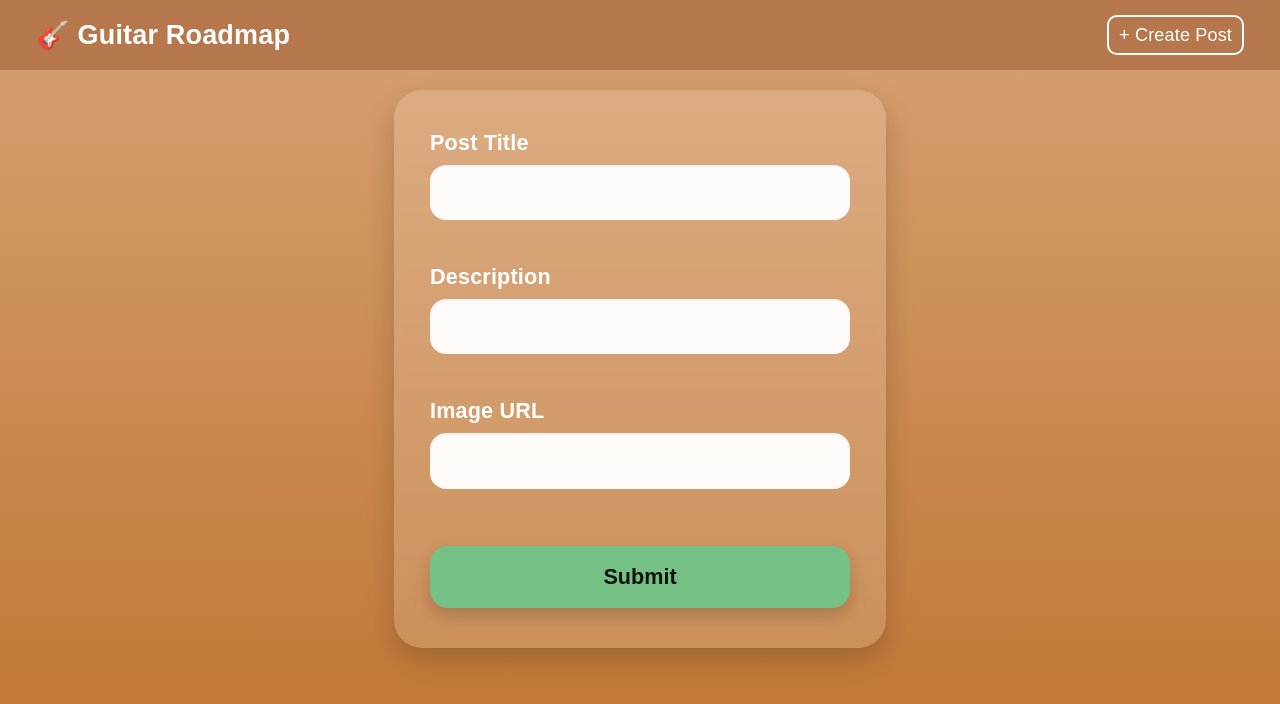
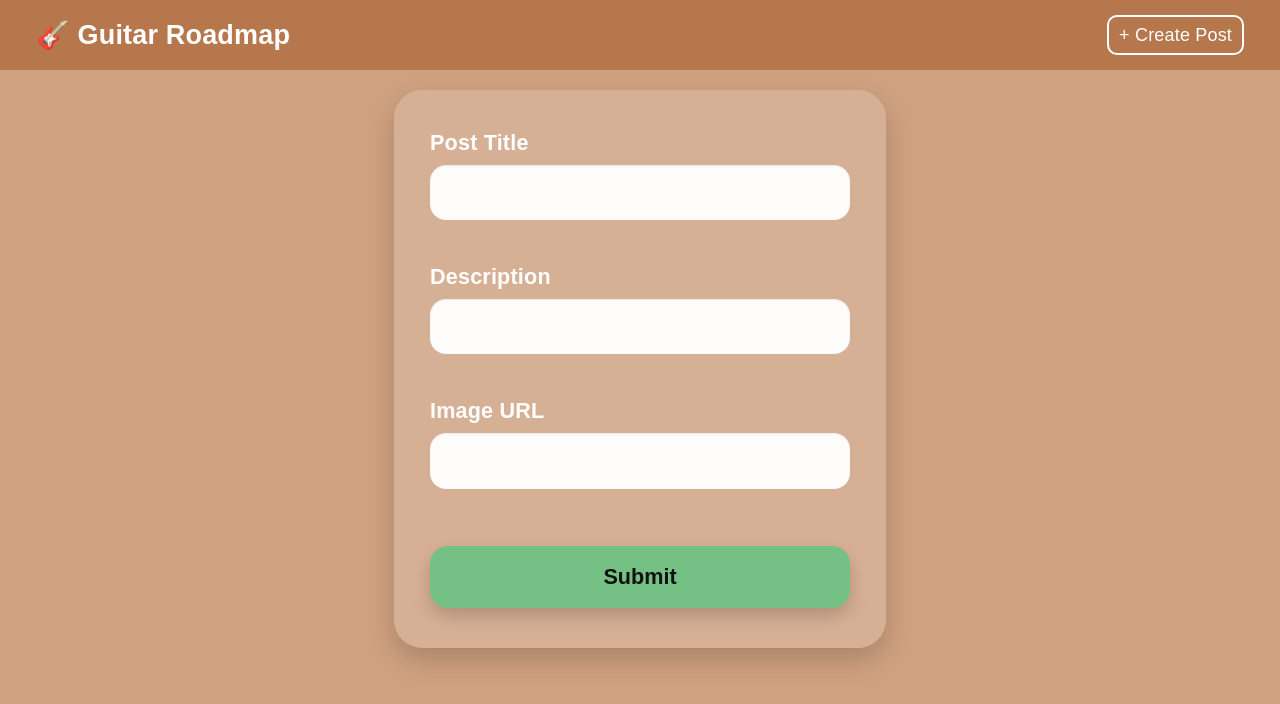
Before and after one commit to misotofu7/web_102_final_project, a React (Vite) app in the folder guitar-roadmap/: page /create in a window 1280 px wide. Shown: the top 704 px of the page. Built offline with nearby package versions, Linux system fonts and the light colour scheme; no server answers.

Commit message:
feat: CreatePost.jsx file completed
- Data appears in supabase
- Post doesn't appear yet on website (requires completion of PostCard.jsx)

```diff
--- a/guitar-roadmap/src/routes/CreatePost.css
+++ b/guitar-roadmap/src/routes/CreatePost.css
@@ -1,6 +1,6 @@
 .create {
   min-height: 100vh;
-  background: linear-gradient(180deg, #d7a171 0%, #bf7330 100%);
+  background: #cfa180;
   padding: 2.5rem 2rem 4rem;
   box-sizing: border-box;
   text-align: center;
--- a/guitar-roadmap/src/routes/CreatePost.jsx
+++ b/guitar-roadmap/src/routes/CreatePost.jsx
@@ -9,15 +9,15 @@ function CreatePost() {
     const [post, setPost] = useState({
         title: "",
         description: "",
-        image: ""
+        image: "",
     })
 
     const handleChange = (event) => {
-        const {title, value} = event.target
+        const {name, value} = event.target
         setPost( (prev) => {
             return {
                 ...prev,
-                [title]: value,
+                [name]: value,
             }
         })
     }
@@ -27,23 +27,30 @@ function CreatePost() {
 
         await supabase
             .from('post')
-            .insert({title: post.title, description: post.description, image: post.image})
+            .insert({
+                title: post.title,
+                description: post.description,
+                image: post.image,
+                comments: [],
+                upvotes: 0
+            })
             .select()
 
+        alert('Post created! XD')
         navigate("/")
-
-        alert('Post created! XD')
     }
 
     return (
         <div className="create">
             <div>
-                <form>
+                {/* <h2>Create Post</h2> */}
+                <form onSubmit={createPost}>
                     <label htmlFor="title">Post Title</label> <br />
                     <input
                         type="text"
                         id="title"
                         name="title"
+                        value={post.title}
                         onChange={handleChange}
                     />
                     <br/>
@@ -54,6 +61,7 @@ function CreatePost() {
                         type="text"
                         id="description"
                         name="description"
+                        value={post.description}
                         onChange={handleChange}
                     />
                     <br/>
@@ -64,6 +72,7 @@ function CreatePost() {
                         type="text"
                         id="image"
                         name="image"
+                        value={post.image}
                         onChange={handleChange}>
                     </input>
                     <br/>
@@ -72,7 +81,6 @@ function CreatePost() {
                     <input
                         type="submit"
                         value="Submit"
-                        onClick={createPost}
                     />
                 </form>
             </div>
```
